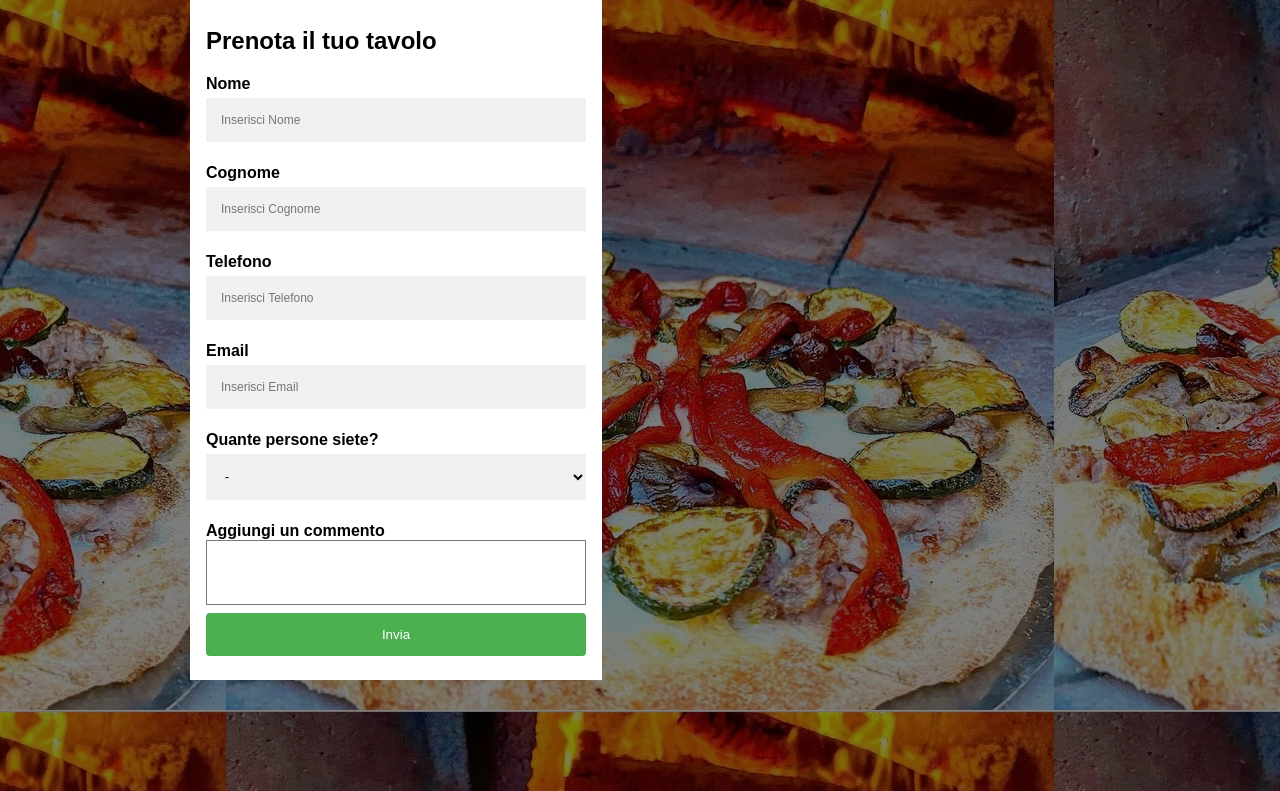
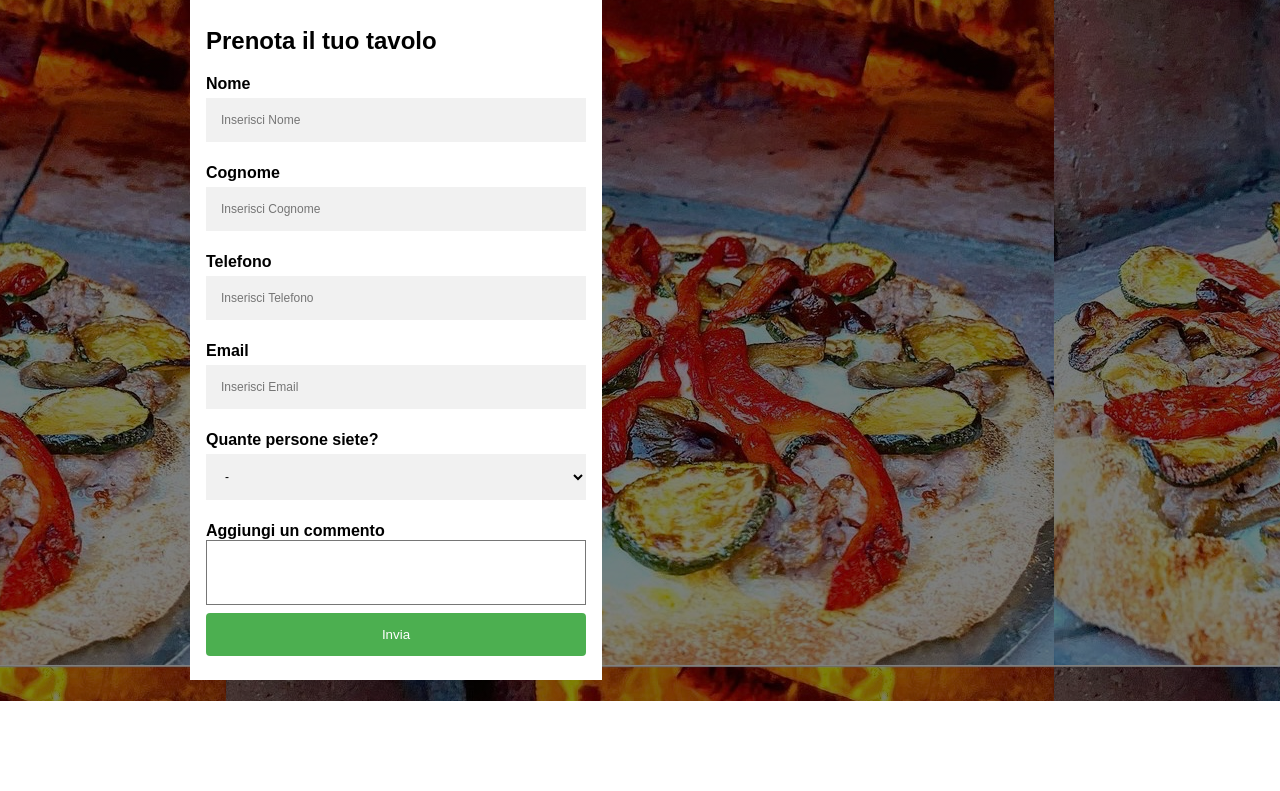
Before and after one commit to PastaMadre/PastaMadre.github.io, a plain HTML site: page prenota.html in a window 1280 px wide. Shown: the part 99-890 px from the top of the page. After the commit the page ends 800 px from the top, so only its background shows below. Drawn offline with nearby package versions, Linux system fonts and the light colour scheme.

Commit message:
Update style.css

```diff
--- a/style.css
+++ b/style.css
@@ -155,7 +155,7 @@ section.contact {
 	 max-width : auto;
 	 min-width : auto;
 	 width: 100%;
-	 height : 100vh;
+	 height : 50%;
 	 background-image: linear-gradient(rgba(0,0,0,0.5),rgba(0,0,0,0.5)) ,url(2.jpg);
 	 background-size : inherit;
 	 background-position : center;
```
